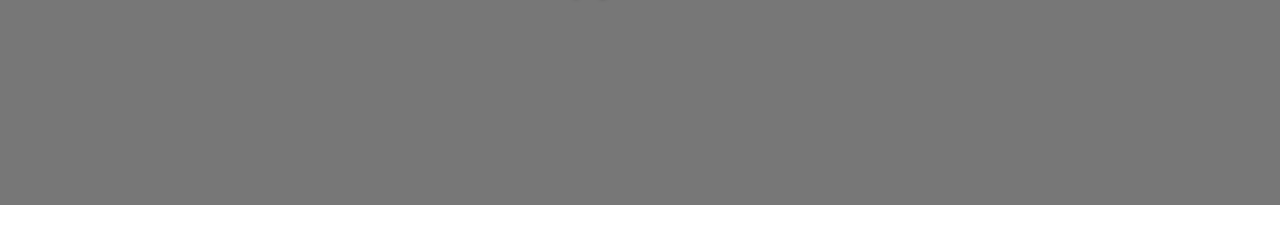
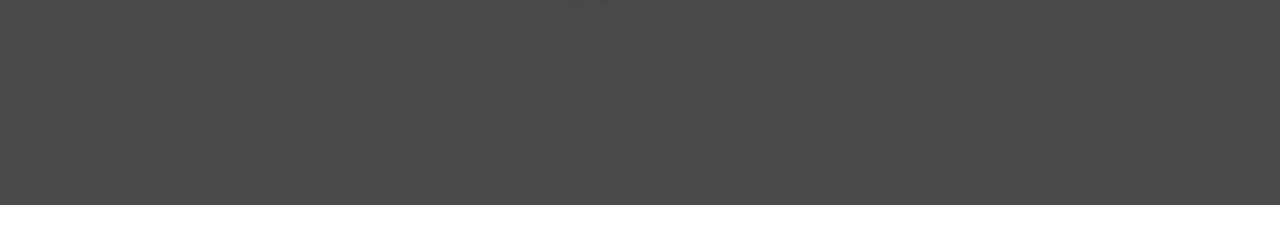
Before and after one commit to priyanshu-swe/EasyBoat, a plain HTML site: page index.html in a window 1280 px wide. Shown: the part 435-680 px from the top of the page. Drawn offline with nearby package versions, Linux system fonts and the light colour scheme; the site is published under a folder, as on GitHub Pages, so addresses that start at the root find nothing.

Commit message:
Update style.css

```diff
--- a/style.css
+++ b/style.css
@@ -62,7 +62,7 @@
 .banner-section {
   height: 80vh;
   position: relative;
-  background-image: url(/images/banner2.jpg);
+  background-image: url(images/banner2.jpg);
   background-repeat: no-repeat;
   background-position: center;
   background-size: cover;
```
